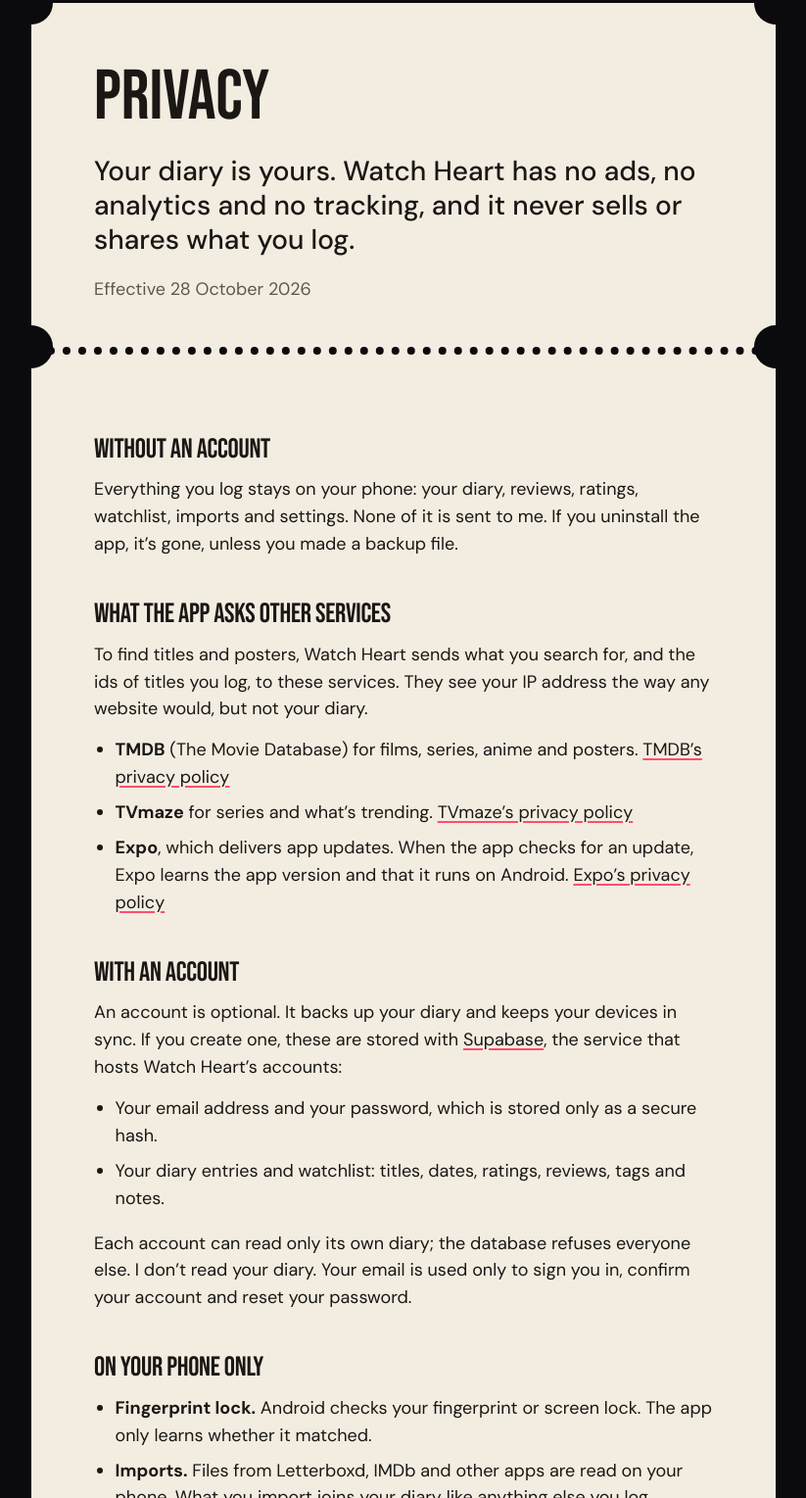
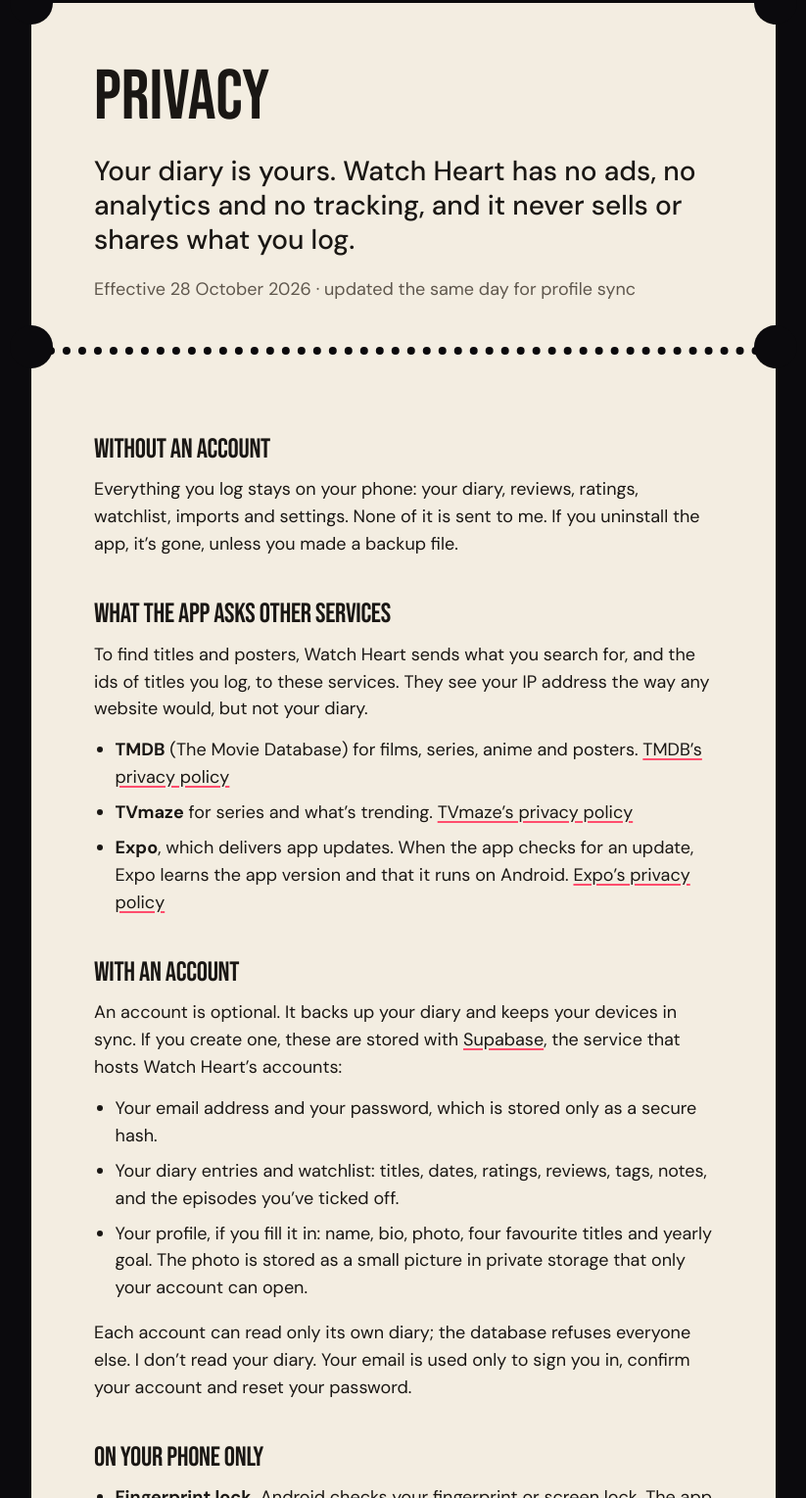
Before and after one commit to inigo-code/watch-heart-site, a plain HTML site: page privacy.html in a window 1280 px wide. Shown: the part 117-1646 px from the top of the page at 98% size, without its empty margins (228-1051 px from the left). Drawn offline with Linux system fonts and the light colour scheme.

Commit message:
Privacy and deletion pages: the synced profile and photo

```diff
--- a/privacy.html
+++ b/privacy.html
@@ -29,7 +29,7 @@
     <div class="doc-face">
       <h1 class="doc-title">Privacy</h1>
       <p class="doc-lede">Your diary is yours. Watch Heart has no ads, no analytics and no tracking, and it never sells or shares what you log.</p>
-      <p class="doc-date">Effective 28 October 2026</p>
+      <p class="doc-date">Effective 28 October 2026 · updated the same day for profile sync</p>
     </div>
 
     <div class="doc-body">
@@ -48,7 +48,8 @@
       <p>An account is optional. It backs up your diary and keeps your devices in sync. If you create one, these are stored with <a href="https://supabase.com/privacy">Supabase</a>, the service that hosts Watch Heart’s accounts:</p>
       <ul>
         <li>Your email address and your password, which is stored only as a secure hash.</li>
-        <li>Your diary entries and watchlist: titles, dates, ratings, reviews, tags and notes.</li>
+        <li>Your diary entries and watchlist: titles, dates, ratings, reviews, tags, notes, and the episodes you’ve ticked off.</li>
+        <li>Your profile, if you fill it in: name, bio, photo, four favourite titles and yearly goal. The photo is stored as a small picture in private storage that only your account can open.</li>
       </ul>
       <p>Each account can read only its own diary; the database refuses everyone else. I don’t read your diary. Your email is used only to sign you in, confirm your account and reset your password.</p>
 
```
Also changed, not shown: delete-account.html (+1 -0 lines).
